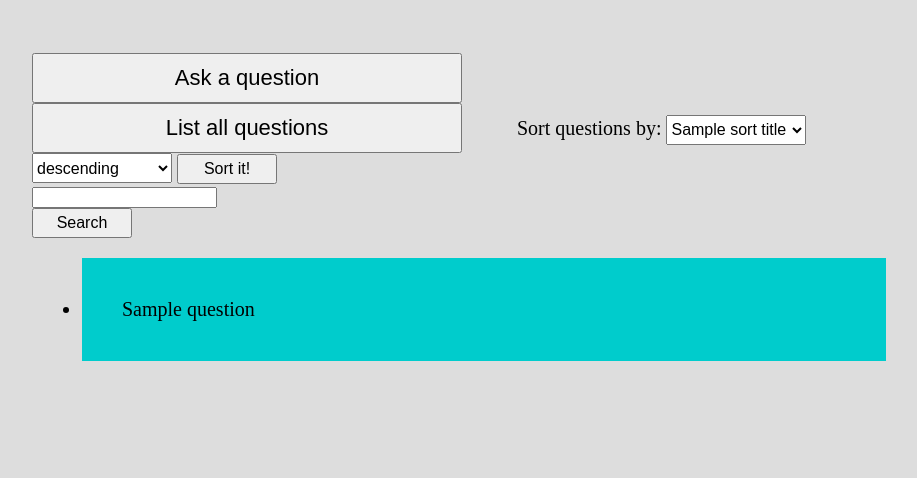
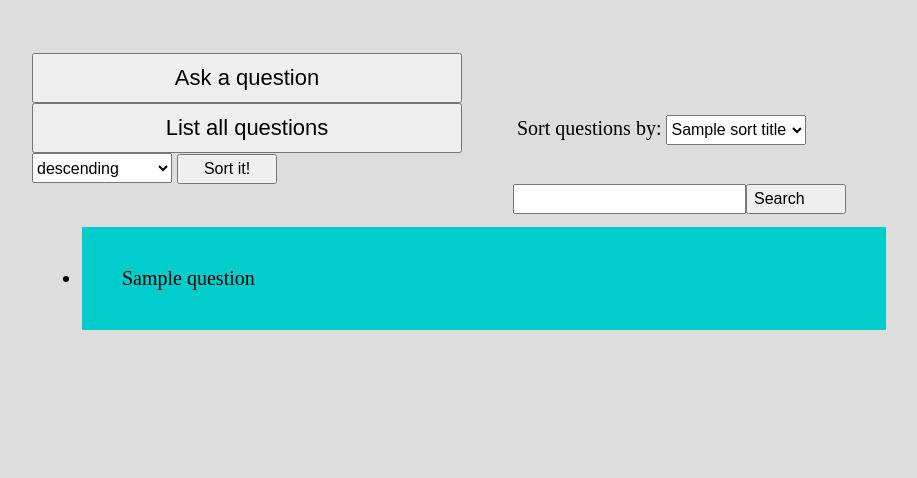
Before and after one commit to LaszloNagy85/ask-mate-WT, a Flask app: template templates/list.html in a window 1280 px wide. Shown: the part 150-628 px from the top of the page, without its empty margins (176-1093 px from the left). Run offline with Flask 2, Linux system fonts and the light colour scheme; the template is opened without the code that fills it: most values are stand-ins (such as "Sample title", 1, 10 or a date in 2020); some web fonts are replaced.

Commit message:
Add CSS for search button and text field

```diff
--- a/static/style.css
+++ b/static/style.css
@@ -118,3 +118,8 @@ button {
     padding: 5px;
     border-radius: 10px
 }
+.site-search {
+    padding-right: 50px;
+    height: 30px;
+    float: right;
+}
--- a/templates/list.html
+++ b/templates/list.html
@@ -24,10 +24,13 @@
     </form>
 
     <form method="GET" action="/search">
-        <label for="site-search"></label>
-        <input type="search" id="site-search" name="q"/><br>
-        <button type="submit">Search</button>
-    </form>
+        <div class="site-search">
+            <button type="submit" class="site-search">Search</button>
+            <label for="site-search"></label>
+            <input type="search" id="site-search" class="site-search" name="q"/>
+        </div>
+    </form><br>
+
     <ul>
         {% for question in questions %}
             <p>
```
